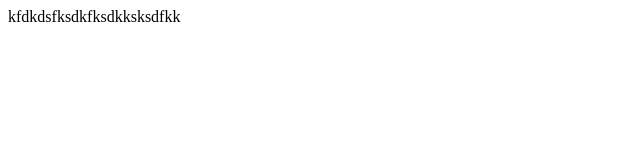
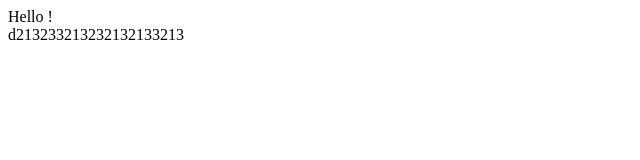
Before and after one commit to th7xx/start-01, a plain HTML site: page index.html in a window 1280 px wide. Shown: the whole page, without its empty margins (0-640 px from the left). Drawn offline with Linux system fonts and the light colour scheme.

Commit message:
change index.html

```diff
--- a/index.html
+++ b/index.html
@@ -7,5 +7,7 @@
   <title>Document</title>
 </head>
 <body>
-	kfdkdsfksdkfksdkksksdfkk
+	<div> Hello !</div>
+	<div>d213233213232132133213</div>
+
 </body>
```
